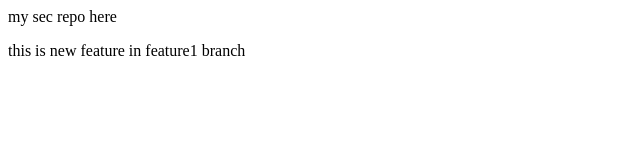
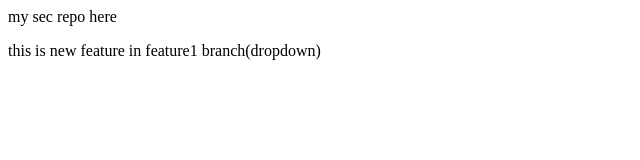
Before and after one commit to ytnom00/localrepo, a plain HTML site: page index.html in a window 1280 px wide. Shown: the full height of the page, 0-640 px from the left. Drawn offline with Linux system fonts and the light colour scheme.

```diff
--- a/index.html
+++ b/index.html
@@ -1,2 +1,2 @@
 <p>my sec repo here</p>
-<p>this is new feature in feature1 branch</p>
+<p>this is new feature in feature1 branch(dropdown)</p>
```
